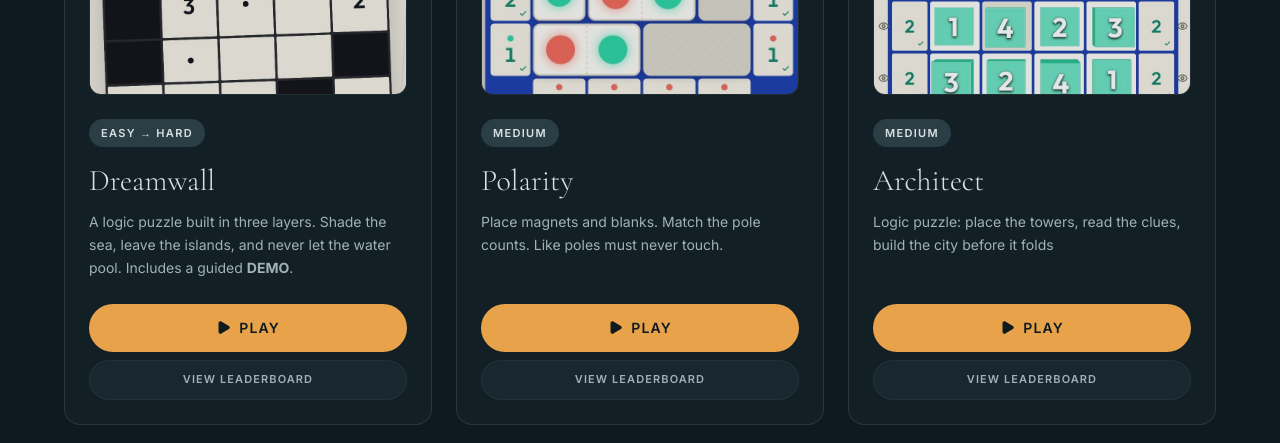
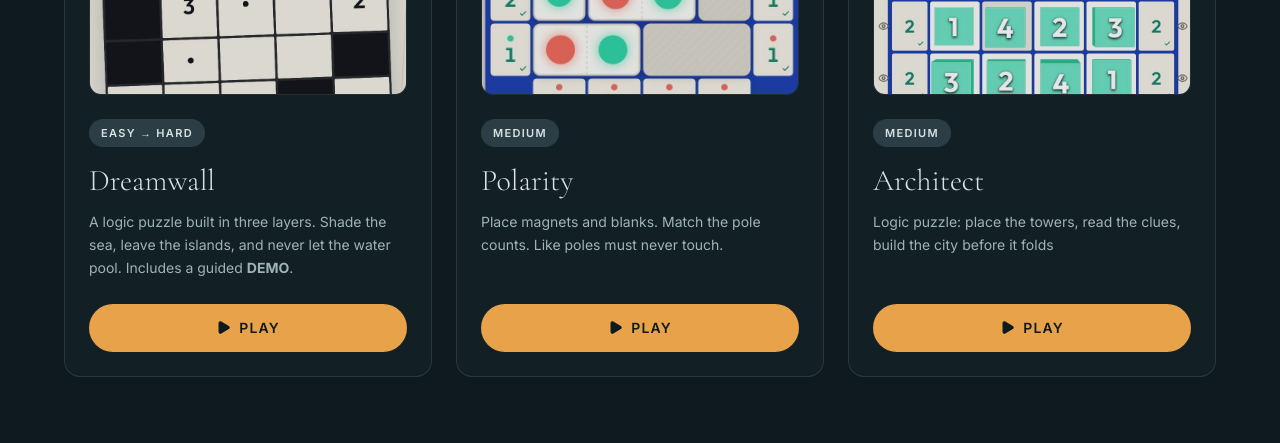
Before and after one commit to Shubham15986/MindSweepers, a React (Vite) app: page / in a window 1280 px wide. Shown: the part 1153-1596 px from the top of the page. Built offline with nearby package versions, Linux system fonts and the light colour scheme; no server answers.

Commit message:
Revert "feat(ui): add a smaller leaderboard button under the play button for each game"
This reverts commit 6fe2c3e35575d07f0e04d782e89272523d1f8ade.

```diff
--- a/src/shell/GamesSection.tsx
+++ b/src/shell/GamesSection.tsx
@@ -99,19 +99,9 @@ export default function GamesSection({ user, playing, setPlaying, onRequireAuth,
             </div>
             <h3 className="font-display text-fog text-3xl font-light mt-4">{t.title}</h3>
             <p className="text-mist mt-3 text-sm leading-relaxed flex-1">{t.desc}</p>
-            <div className="mt-6 flex flex-col gap-2">
-              {t.locked
-                ? <div className="inline-flex items-center justify-center gap-2 h-[52px] px-6 rounded-full border border-fog/12 text-mist text-sm font-semibold uppercase tracking-[0.08em] w-full"><SpinningTop size={16} /> Coming soon</div>
-                : <button onClick={() => { if (!user) onRequireAuth(); else setPlaying(t.id); }} className={btnPrimary + " w-full"}><Play size={15} fill="currentColor" /> Play</button>}
-
-              <a
-                href="#leaderboard"
-                onClick={() => onSubmitted(t.id)}
-                className="h-10 rounded-full bg-slate/30 border border-fog/5 text-mist text-[11px] font-semibold uppercase tracking-[0.1em] flex items-center justify-center hover:bg-slate/50 hover:text-amber transition-colors w-full"
-              >
-                View Leaderboard
-              </a>
-            </div>
+            {t.locked
+              ? <div className="mt-6 inline-flex items-center justify-center gap-2 h-12 px-6 rounded-full border border-fog/12 text-mist text-sm font-semibold uppercase tracking-[0.08em] w-full"><SpinningTop size={16} /> Coming soon</div>
+              : <button onClick={() => { if (!user) onRequireAuth(); else setPlaying(t.id); }} className={btnPrimary + " mt-6 w-full"}><Play size={15} fill="currentColor" /> Play</button>}
           </div>
         </div>
       ))}
```
